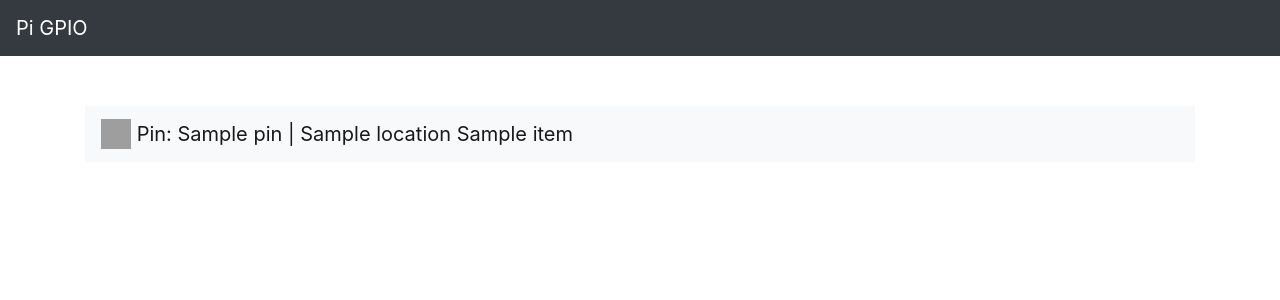
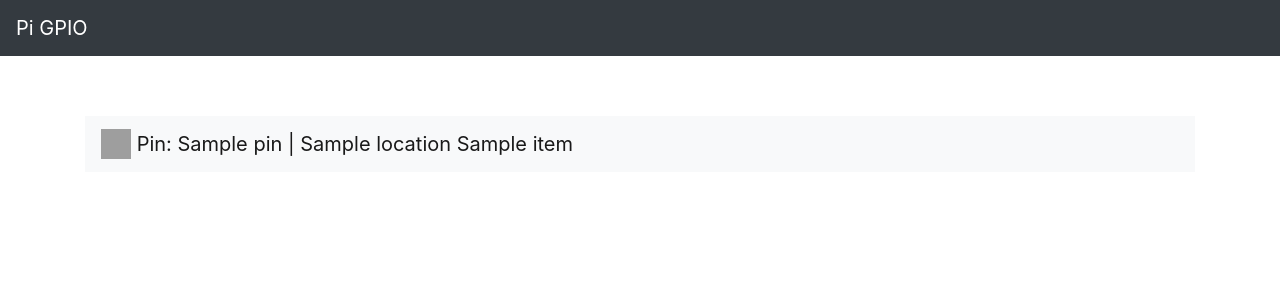
Before and after one commit to ai-93/piot, a Flask app: template templates/index.html in a window 1280 px wide. Shown: the top 300 px of the page. Run offline with Flask 2, Linux system fonts and the light colour scheme; the template is opened without the code that fills it: most values are stand-ins (such as "Sample title", 1, 10 or a date in 2020); parts of the project's set-up code (start-up, migrations or seed data) failed here and were passed over; some libraries are stand-ins or nearby versions; grey boxes are pictures that could not be loaded.

Commit message:
Update index.html

```diff
--- a/templates/index.html
+++ b/templates/index.html
@@ -31,7 +31,7 @@
                 </div>
             </div> -->
 
-            <nav class="navbar navbar-light bg-light">
+            <nav class="navbar navbar-light bg-light" style="margin-top: 10px;">
                 <a class="navbar-brand" href="/gpio/{{ item.pin }}">
                     <img src="https://cdn1.iconfinder.com/data/icons/user-interface-11/100/11-512.png" width="30" height="30" class="d-inline-block align-top" alt=""> Pin: {{ item.pin }} | {{ item.location }} {{ item.name }}
                 </a>
@@ -41,7 +41,7 @@
             <!-- <a href="/gpio/{{ item.pin }}" style="margin-top: 10px;" class="list-group-item list-group-item-action list-group-item-dark">
                         Pin: {{ item.pin }} | {{ item.location }} {{ item.name }} -->
             </a> {% else %}
-            <nav class="navbar navbar-light bg-light">
+            <nav class="navbar navbar-light bg-light" style="margin-top: 10px;">
                 <a class="navbar-brand" href="/gpio/{{ item.pin }}">
                     <img src="https://cdn1.iconfinder.com/data/icons/user-interface-11/100/10-512.png" width="30" height="30" class="d-inline-block align-top" alt=""> Pin: {{ item.pin }} | {{ item.location }} {{ item.name }}
                 </a>
```
